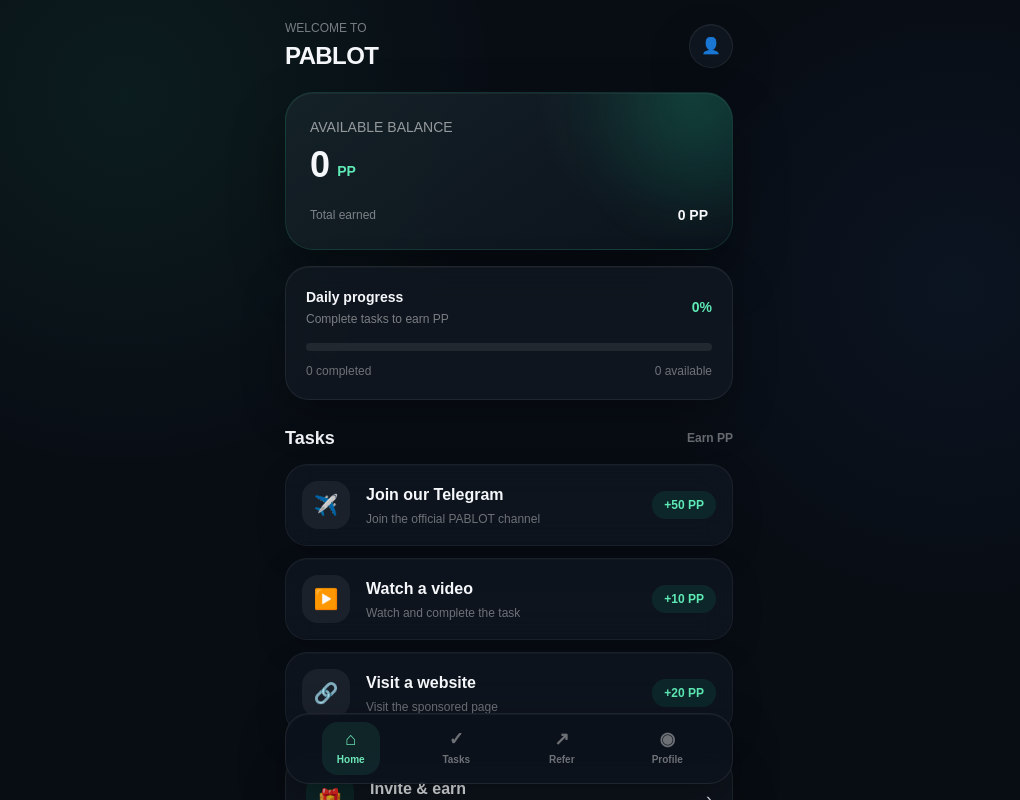
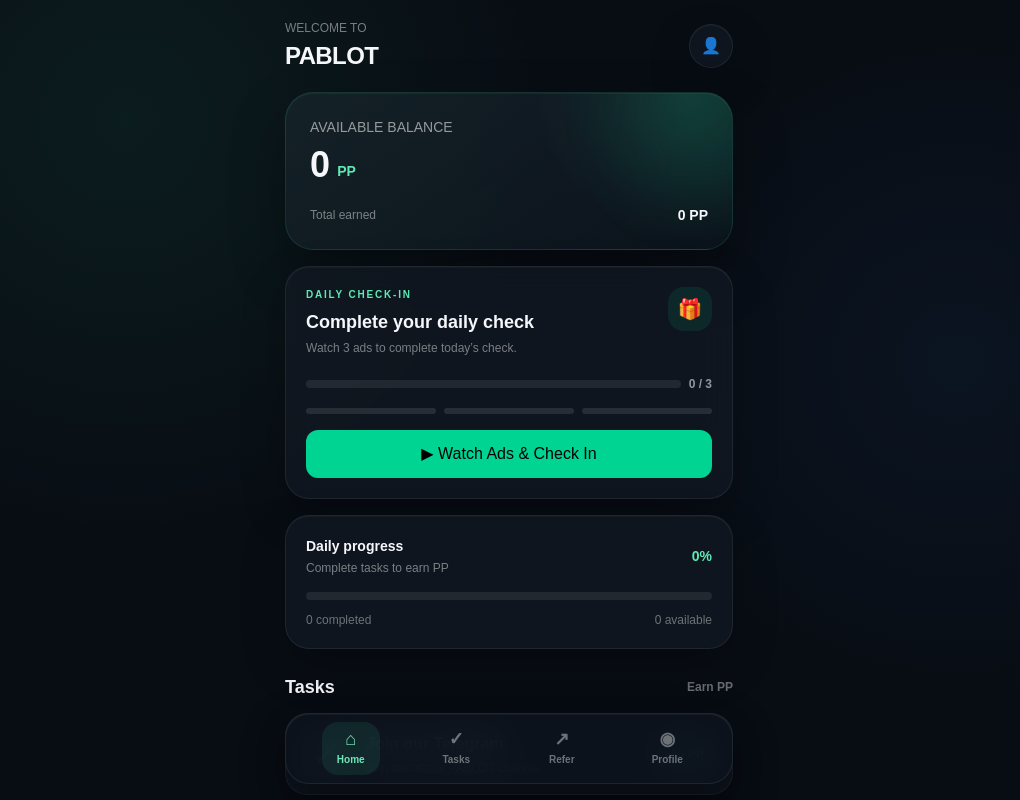
Before and after one commit to bapparis/PABLOT, a Next.js app in the folder apps/mini-app/: page / in a window 1280 px wide. Shown: the top 800 px of the page, without its empty margins (131-1151 px from the left). Built offline with nearby package versions, Linux system fonts and the light colour scheme.

Commit message:
Add AdsGram rewarded ad integration

```diff
--- /dev/null
+++ b/apps/mini-app/app/adsgram.d.ts
@@ -0,0 +1,9 @@
+interface AdsgramAdController {
+  show(): Promise<unknown>;
+}
+
+interface Adsgram {
+  init(options: { blockId: string }): AdsgramAdController;
+}
+
+declare const Adsgram: Adsgram;
--- a/apps/mini-app/app/layout.tsx
+++ b/apps/mini-app/app/layout.tsx
@@ -13,11 +13,16 @@
   children: React.ReactNode;
 }>) {
   return (
-    <html lang="en">
+    <html lang="en" suppressHydrationWarning>
       <body>
         <Script
           src="https://telegram.org/js/telegram-web-app.js"
           strategy="beforeInteractive"
+        />
+
+        <Script
+          src="https://sad.adsgram.ai/js/sad.min.js"
+          strategy="afterInteractive"
         />
         {children}
       </body>
--- a/apps/mini-app/app/page.tsx
+++ b/apps/mini-app/app/page.tsx
@@ -1,5 +1,36 @@
+"use client";
+
+import { useEffect, useRef, useState } from "react";
 import BottomNav from "@/components/BottomNav";
+
 export default function Home() {
+  const adController = useRef<AdsgramAdController | null>(null);
+  const [adLoading, setAdLoading] = useState(false);
+  const [adMessage, setAdMessage] = useState("");
+
+  useEffect(() => {
+    if (typeof Adsgram !== "undefined") {
+      adController.current = Adsgram.init({
+        blockId: "51135",
+      });
+    }
+  }, []);
+
+  const handleWatchAd = async () => {
+    if (!adController.current || adLoading) return;
+
+    setAdLoading(true);
+    setAdMessage("");
+
+    try {
+      await adController.current.show();
+      setAdMessage("✅ Ad completed successfully.");
+    } catch {
+      setAdMessage("Ad was skipped or could not be completed.");
+    } finally {
+      setAdLoading(false);
+    }
+  };
   return (
     <main className="min-h-screen px-4 pb-28 pt-5">
       <div className="mx-auto w-full max-w-md">
@@ -46,6 +77,58 @@
               0 PP
             </span>
           </div>
+        </section>
+
+        {/* Daily Check */}
+        <section className="glass-panel mt-4 overflow-hidden rounded-[24px] p-5">
+          <div className="flex items-start justify-between gap-4">
+            <div>
+              <p className="text-[10px] font-black uppercase tracking-[0.18em] text-emerald-300">
+                DAILY CHECK-IN
+              </p>
+              <h2 className="mt-1.5 text-lg font-black">
+                Complete your daily check
+              </h2>
+              <p className="mt-1 text-xs text-white/45">
+                Watch 3 ads to complete today’s check.
+              </p>
+            </div>
+
+            <div className="flex h-11 w-11 shrink-0 items-center justify-center rounded-2xl bg-emerald-400/10 text-xl">
+              🎁
+            </div>
+          </div>
+
+          <div className="mt-5 flex items-center gap-2">
+            <div className="h-2 flex-1 overflow-hidden rounded-full bg-white/8">
+              <div className="h-full w-0 rounded-full bg-emerald-400 transition-all" />
+            </div>
+
+            <span className="text-xs font-bold text-white/55">
+              0 / 3
+            </span>
+          </div>
+
+          <div className="mt-4 grid grid-cols-3 gap-2">
+            <div className="h-1.5 rounded-full bg-white/10" />
+            <div className="h-1.5 rounded-full bg-white/10" />
+            <div className="h-1.5 rounded-full bg-white/10" />
+          </div>
+
+          <button
+            type="button"
+            onClick={handleWatchAd}
+            disabled={adLoading}
+            className="mt-4 flex w-full items-center justify-center gap-2 rounded-xl bg-emerald-400 px-4 py-3 text-sm font-black text-black transition active:scale-[0.98] disabled:cursor-not-allowed disabled:opacity-60"
+          >
+            {adLoading ? "Loading Ad..." : "▶ Watch Ads & Check In"}
+          </button>
+
+          {adMessage && (
+            <p className="mt-2 text-center text-[11px] font-semibold text-white/45">
+              {adMessage}
+            </p>
+          )}
         </section>
 
         {/* Daily progress */}
```
